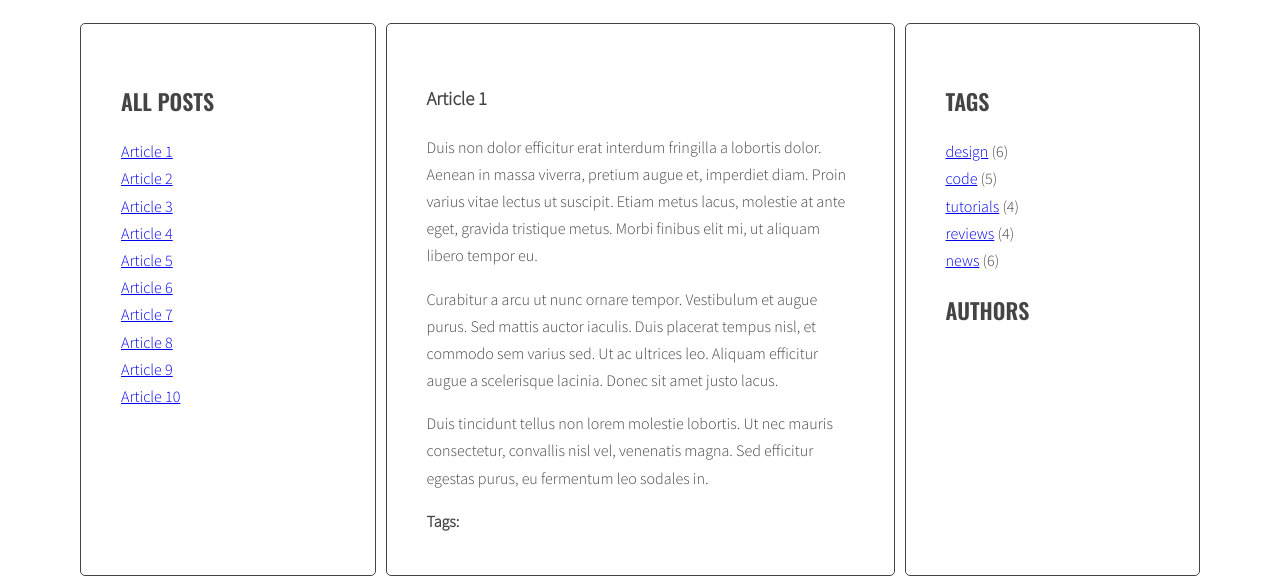
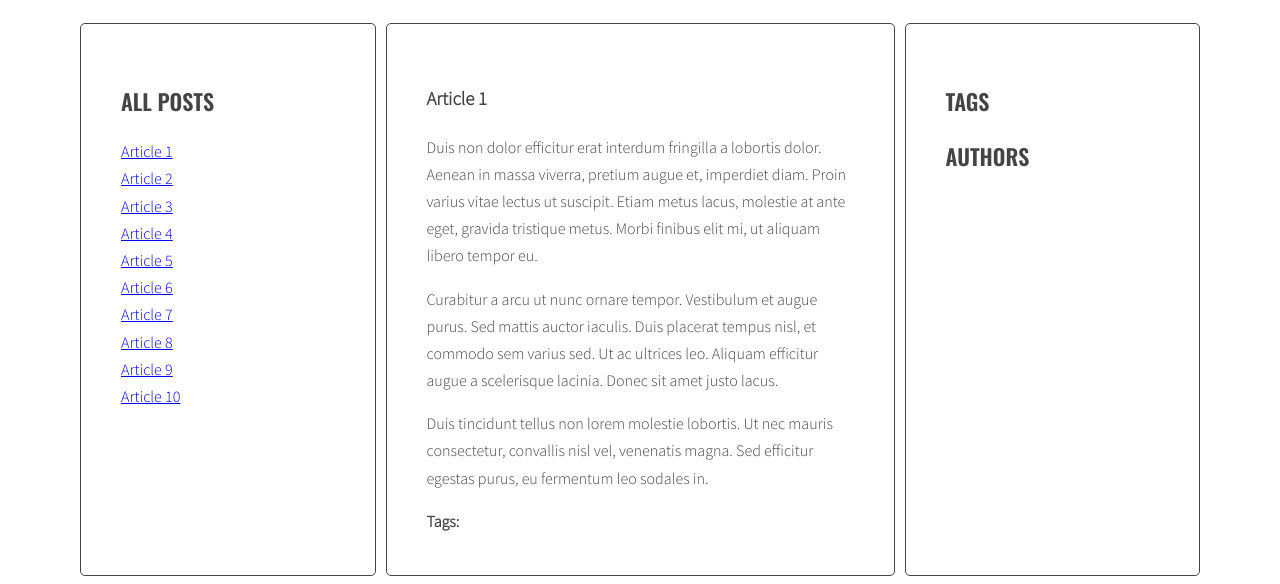
Before and after one commit to karolinamruk/javascript-blog, a website: page index.html in a window 1280 px wide. Shown: the part 220-804 px from the top of the page. Drawn offline with nearby package versions, Linux system fonts and the light colour scheme.

Commit message:
Delete tags links from html

```diff
--- a/index.html
+++ b/index.html
@@ -369,13 +369,7 @@
           </section>
           <aside class="sidebar">
             <h2 class="section-title">Tags</h2>
-            <ul class="list tags">
-              <li><a href="#">design</a> <span>(6)</span></li>
-              <li><a href="#">code</a> <span>(5)</span></li>
-              <li><a href="#">tutorials</a> <span>(4)</span></li>
-              <li><a href="#">reviews</a> <span>(4)</span></li>
-              <li><a href="#">news</a> <span>(6)</span></li>
-            </ul>
+            <ul class="list tags"></ul>
             <h2 class="section-title">Authors</h2>
             <ul class="list authors"></ul>
           </aside>
```
